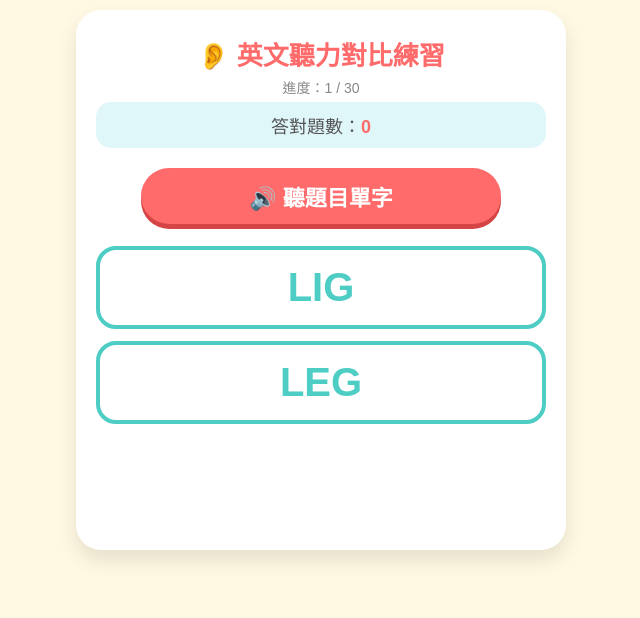
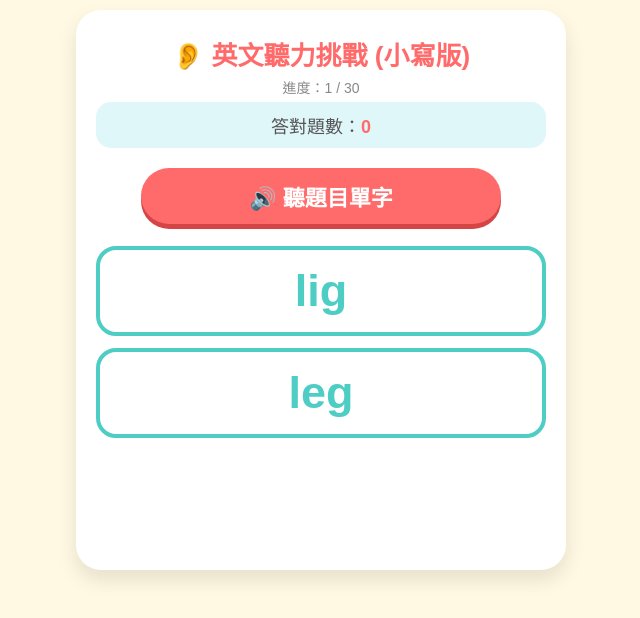
Before and after one commit to bill5216-ops/englishgame1, a plain HTML site: page index.html in a window 1280 px wide. Both pictures are taken after a click on the button "點我開始 30 題挑戰！ 🚀". Shown: the whole page, without its empty margins (319-959 px from the left). Drawn offline with Linux system fonts and the light colour scheme.

Commit message:
Update index.html

```diff
--- a/index.html
+++ b/index.html
@@ -3,26 +3,24 @@
 <head>
     <meta charset="UTF-8">
     <meta name="viewport" content="width=device-width, initial-scale=1.0, maximum-scale=1.0, user-scalable=no">
-    <title>英文聽力對比挑戰</title>
+    <title>英文聽力對比練習 (小寫版)</title>
     <style>
         body { font-family: "Microsoft JhengHei", sans-serif; text-align: center; background-color: #FFF9E3; margin: 0; padding: 10px; touch-action: manipulation; }
-        .box { background: white; padding: 20px; border-radius: 25px; box-shadow: 0 10px 20px rgba(0,0,0,0.1); display: block; max-width: 450px; margin: auto; min-height: 500px; position: relative; }
+        .box { background: white; padding: 20px; border-radius: 25px; box-shadow: 0 10px 20px rgba(0,0,0,0.1); display: block; max-width: 450px; margin: auto; min-height: 520px; position: relative; }
         h1 { color: #FF6B6B; font-size: 26px; margin: 5px 0; }
 
         .score-board { font-size: 18px; color: #555; margin-bottom: 10px; background: #E0F7FA; padding: 10px; border-radius: 15px; display: flex; justify-content: space-around; }
         .progress-text { font-size: 14px; color: #888; margin-bottom: 5px; }
 
-        /* 選項按鈕 */
         .word-btn {
-            display: block; width: 100%; font-size: 40px; margin: 12px 0; padding: 15px 0; cursor: pointer;
+            display: block; width: 100%; font-size: 45px; margin: 12px 0; padding: 15px 0; cursor: pointer;
             border: 4px solid #4ECDC4; border-radius: 20px; background-color: white; color: #4ECDC4;
-            font-weight: bold; transition: 0.2s;
+            font-weight: bold; transition: 0.2s; text-transform: lowercase; /* 確保 CSS 層級也是小寫 */
         }
         .word-btn.correct { background-color: #4CAF50 !important; color: white !important; border-color: #388E3C; }
         .word-btn.wrong { background-color: #FF6B6B !important; color: white !important; border-color: #D64545; }
         .word-btn:disabled { opacity: 0.8; cursor: default; }
 
-        /* 教學對比區 */
         .teach-section { margin-top: 15px; padding: 15px; border: 2px dashed #FFD93D; border-radius: 15px; background: #FFFDE7; }
         .teach-btn {
             font-size: 18px; padding: 10px 15px; margin: 5px; cursor: pointer;
@@ -35,7 +33,6 @@
             box-shadow: 0 5px 0 #D64545; width: 80%; margin: 10px 0; font-weight: bold;
         }
 
-        /* 下一題按鈕 */
         #next-btn {
             display: none; width: 90%; font-size: 24px; padding: 15px; margin: 20px auto;
             background-color: #4ECDC4; color: white; border: none; border-radius: 15px;
@@ -54,7 +51,7 @@
     </div>
 
     <div class="box">
-        <h1>👂 英文聽力對比練習</h1>
+        <h1>👂 英文聽力挑戰 (小寫版)</h1>
         <div class="progress-text">進度：<span id="current-task">1</span> / 30</div>
         <div class="score-board"><div>答對題數：<span id="score" style="color:#FF6B6B; font-weight:bold;">0</span></div></div>
 
@@ -64,7 +61,7 @@
         <div id="message" style="font-size: 22px; height: 30px; margin: 10px; font-weight: bold;"></div>
 
         <div id="teach-area" class="teach-section" style="display: none;">
-            <div style="font-size: 14px; color: #888; margin-bottom: 5px;">多聽幾次，比較看看差別：</div>
+            <div style="font-size: 14px; color: #888; margin-bottom: 5px;">聽聽看對比，再按下一題：</div>
             <div id="teach-btns"></div>
         </div>
 
@@ -79,19 +76,19 @@
     </div>
 
     <script>
-        // 已剔除 SON, SUN
+        // 單字庫已全部改為小寫
         const wordData = [
-            { words: ["GET", "GOT"], last: -1 }, { words: ["MAT", "MET"], last: -1 },
-            { words: ["FIT", "FAT"], last: -1 }, { words: ["JET", "JOT"], last: -1 },
-            { words: ["MAN", "MEN"], last: -1 }, { words: ["BIT", "BUT"], last: -1 },
-            { words: ["MOP", "MAP"], last: -1 }, { words: ["CAP", "COP"], last: -1 },
-            { words: ["DIG", "DUG"], last: -1 }, { words: ["WIG", "WAG"], last: -1 },
-            { words: ["CHIP", "CHOP"], last: -1 }, { words: ["LIG", "LEG"], last: -1 },
-            { words: ["BIG", "BAG"], last: -1 }, { words: ["BEG", "BAG"], last: -1 },
-            { words: ["BUG", "BEG"], last: -1 }, { words: ["BOG", "BAG"], last: -1 },
-            { words: ["LAP", "LOP"], last: -1 }, { words: ["CAT", "CUT"], last: -1 },
-            { words: ["BIT", "BAT"], last: -1 }, { words: ["SHIP", "SHEEP"], last: -1 },
-            { words: ["BED", "BAD"], last: -1 }, { words: ["PEN", "PAN"], last: -1 }
+            { words: ["get", "got"], last: -1 }, { words: ["mat", "met"], last: -1 },
+            { words: ["fit", "fat"], last: -1 }, { words: ["jet", "jot"], last: -1 },
+            { words: ["man", "men"], last: -1 }, { words: ["bit", "but"], last: -1 },
+            { words: ["mop", "map"], last: -1 }, { words: ["cap", "cop"], last: -1 },
+            { words: ["dig", "dug"], last: -1 }, { words: ["wig", "wag"], last: -1 },
+            { words: ["chip", "chop"], last: -1 }, { words: ["lig", "leg"], last: -1 },
+            { words: ["big", "bag"], last: -1 }, { words: ["beg", "bag"], last: -1 },
+            { words: ["bug", "beg"], last: -1 }, { words: ["bog", "bag"], last: -1 },
+            { words: ["lap", "lop"], last: -1 }, { words: ["cat", "cut"], last: -1 },
+            { words: ["bit", "bat"], last: -1 }, { words: ["ship", "sheep"], last: -1 },
+            { words: ["bed", "bad"], last: -1 }, { words: ["pen", "pan"], last: -1 }
         ];
 
         let currentCorrect = "";
@@ -113,8 +110,6 @@
 
         function initGame() {
             if (total >= 30) { showFinal(); return; }
-
-            // 重置介面
             document.getElementById('message').innerText = "";
             document.getElementById('teach-area').style.display = "none";
             document.getElementById('next-btn').style.display = "none";
@@ -122,14 +117,12 @@
             document.getElementById('current-task').innerText = total + 1;
             document.getElementById('score').innerText = score;
 
-            // 選題
             const pairObj = wordData[Math.floor(Math.random() * wordData.length)];
             let idx = (pairObj.last === -1) ? Math.floor(Math.random() * 2) : 1 - pairObj.last;
             pairObj.last = idx;
             currentPair = pairObj.words;
             currentCorrect = currentPair[idx];
 
-            // 選項
             const choiceDiv = document.getElementById('choices');
             choiceDiv.innerHTML = "";
             [...currentPair].sort(() => Math.random() - 0.5).forEach(w => {
@@ -140,7 +133,6 @@
                 choiceDiv.appendChild(btn);
             });
 
-            // 教學按鈕預備
             const teachDiv = document.getElementById('teach-btns');
             teachDiv.innerHTML = "";
             currentPair.forEach(w => {
@@ -179,11 +171,10 @@
             } else {
                 btn.classList.add('wrong');
                 msg.style.color = "#FF6B6B";
-                msg.innerText = "❌ 答錯了，聽聽對比吧！";
+                msg.innerText = "❌ 聽聽看對比喔！";
                 playNote(150, 0.4);
             }
 
-            // 顯示對比教學與下一題按鈕
             document.getElementById('teach-area').style.display = "block";
             document.getElementById('next-btn').style.display = "block";
             total++;
```
